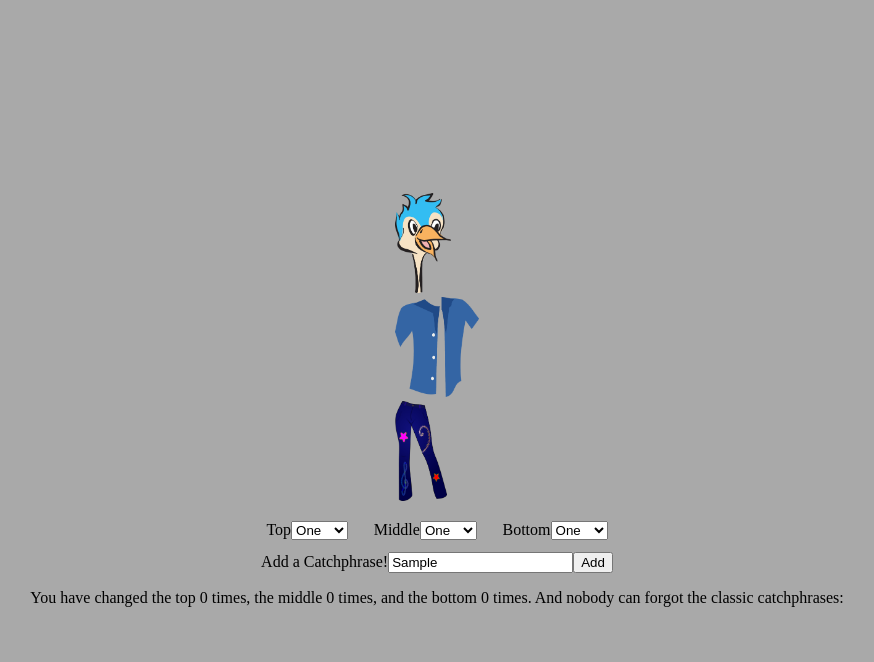
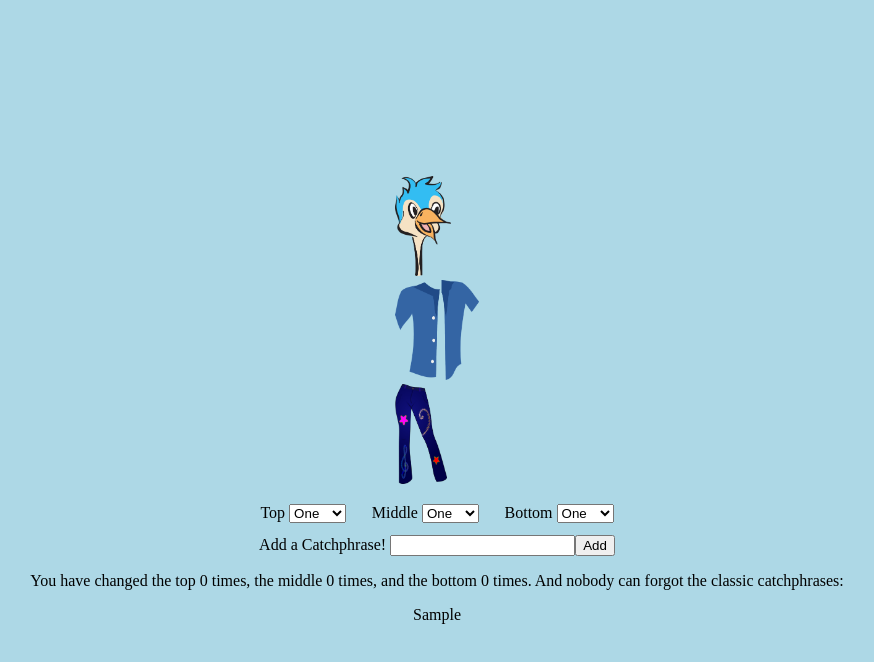
Before and after one commit to emmaegstad/react-character-builder, a React (Create React App) app: page / in a window 1280 px wide. Both pictures are taken after typing "Sample" into the empty fields and a click on the button "Add". Shown: the top 662 px of the page, without its empty margins (203-1077 px from the left). Built offline with nearby package versions, Linux system fonts and the light colour scheme.

Commit message:
working catchprhases

```diff
--- a/src/App.css
+++ b/src/App.css
@@ -14,5 +14,5 @@ html {
   justify-content: center;
   height: 100vh;
   width: 100vw;
-  background-color: darkgrey;
+  background-color: lightblue;
 }
--- a/src/components/counter/counter.css
+++ b/src/components/counter/counter.css
@@ -0,0 +1,7 @@
+.counters {
+  margin-bottom: 2vh;
+}
+
+.phrases {
+  text-align: center;
+}
--- a/src/components/counter/counter.jsx
+++ b/src/components/counter/counter.jsx
@@ -1,13 +1,18 @@
 import React from 'react';
 import './Counter.css';
 
-export default function Counter() {
+export default function Counter({ topCount, middleCount, bottomCount, phraseList }) {
   return (
     <>
-      <p>
-        You have changed the top 0 times, the middle 0 times, and the bottom 0 times. And nobody can
-        forgot the classic catchphrases:
+      <p className="counters">
+        You have changed the top {topCount} times, the middle {middleCount} times, and the bottom{' '}
+        {bottomCount} times. And nobody can forgot the classic catchphrases:
       </p>
+      <div className="phrases">
+        {phraseList.map((el) => {
+          return <p key={el}>{el}</p>;
+        })}
+      </div>
     </>
   );
 }
--- a/src/components/editor/editor.jsx
+++ b/src/components/editor/editor.jsx
@@ -1,29 +1,59 @@
 import React from 'react';
 import './Editor.css';
 
-export default function Editor() {
+export default function Editor({
+  top,
+  setTop,
+  middle,
+  setMiddle,
+  bottom,
+  setBottom,
+  setTopCount,
+  setMiddleCount,
+  setBottomCount,
+  catchphrase,
+  setCatchphrase,
+  setPhraseList,
+}) {
+  const handleTop = (e) => {
+    setTop(e.target.value);
+    setTopCount((prevState) => prevState + 1);
+  };
+  const handleMiddle = (e) => {
+    setMiddle(e.target.value);
+    setMiddleCount((prevState) => prevState + 1);
+  };
+  const handleBottom = (e) => {
+    setBottom(e.target.value);
+    setBottomCount((prevState) => prevState + 1);
+  };
+  const handleClick = (e) => {
+    setPhraseList((prevState) => [...prevState, catchphrase]);
+    setCatchphrase('');
+  };
+
   return (
     <div className="Editor">
       <div className="selectors">
         <div className="form-control">
-          <label>Top</label>
-          <select>
+          <label>Top </label>
+          <select value={top} onChange={handleTop}>
             <option value="top-1">One</option>
             <option value="top-2">Two</option>
             <option value="top-3">Three</option>
           </select>
         </div>
         <div className="form-control">
-          <label>Middle</label>
-          <select>
+          <label>Middle </label>
+          <select value={middle} onChange={handleMiddle}>
             <option value="middle-1">One</option>
             <option value="middle-2">Two</option>
             <option value="middle-3">Three</option>
           </select>
         </div>
         <div className="form-control">
-          <label>Bottom</label>
-          <select>
+          <label>Bottom </label>
+          <select value={bottom} onChange={handleBottom}>
             <option value="bottom-1">One</option>
             <option value="bottom-2">Two</option>
             <option value="bottom-3">Three</option>
@@ -31,9 +61,9 @@ export default function Editor() {
         </div>
       </div>
       <div className="form-control">
-        <label>Add a Catchphrase!</label>
-        <input type="text" />
-        <button>Add</button>
+        <label>Add a Catchphrase! </label>
+        <input type="text" value={catchphrase} onChange={(e) => setCatchphrase(e.target.value)} />
+        <button onClick={handleClick}>Add</button>
       </div>
     </div>
   );
--- a/src/components/main/main.jsx
+++ b/src/components/main/main.jsx
@@ -1,15 +1,36 @@
-import React from 'react';
+import React, { useState } from 'react';
 import './Main.css';
 import Preview from '../preview/Preview';
 import Editor from '../editor/Editor';
 import Counter from '../counter/Counter';
 
 export default function Main() {
+  const [top, setTop] = useState('top-1');
+  const [middle, setMiddle] = useState('middle-1');
+  const [bottom, setBottom] = useState('bottom-1');
+  const [topCount, setTopCount] = useState(0);
+  const [middleCount, setMiddleCount] = useState(0);
+  const [bottomCount, setBottomCount] = useState(0);
+  const [catchphrase, setCatchphrase] = useState('');
+  const [phraseList, setPhraseList] = useState([]);
+
   return (
     <main className="Main">
-      <Preview />
-      <Editor />
-      <Counter />
+      <Preview {...{ top, middle, bottom }} />
+      <Editor
+        {...{
+          setTop,
+          setMiddle,
+          setBottom,
+          setTopCount,
+          setMiddleCount,
+          setBottomCount,
+          catchphrase,
+          setCatchphrase,
+          setPhraseList,
+        }}
+      />
+      <Counter {...{ topCount, middleCount, bottomCount, phraseList }} />
     </main>
   );
 }
--- a/src/components/preview/preview.jsx
+++ b/src/components/preview/preview.jsx
@@ -1,24 +1,24 @@
 import React from 'react';
 import './Preview.css';
 
-export default function Preview() {
+export default function Preview({ top, middle, bottom }) {
   return (
     <div className="Preview">
       <div className="charSection top">
-        <img className="image" src={`${process.env.PUBLIC_URL}/assets/top-1.png`} alt="aquarius" />
+        <img className="image" src={`${process.env.PUBLIC_URL}/assets/${top}.png`} alt="top" />
       </div>
       <div className="charSection middle">
         <img
           className="image"
-          src={`${process.env.PUBLIC_URL}/assets/middle-1.png`}
-          alt="aquarius"
+          src={`${process.env.PUBLIC_URL}/assets/${middle}.png`}
+          alt="middle"
         />
       </div>
       <div className="charSection bottom">
         <img
           className="image"
-          src={`${process.env.PUBLIC_URL}/assets/bottom-1.png`}
-          alt="aquarius"
+          src={`${process.env.PUBLIC_URL}/assets/${bottom}.png`}
+          alt="bottom"
         />
       </div>
     </div>
```
